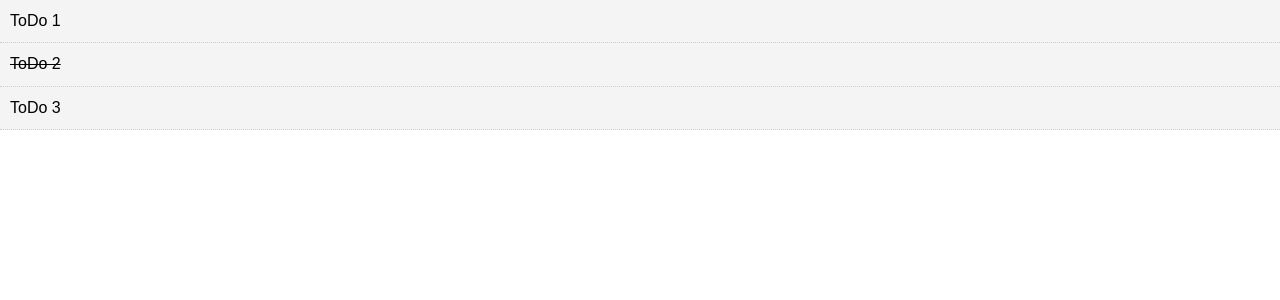
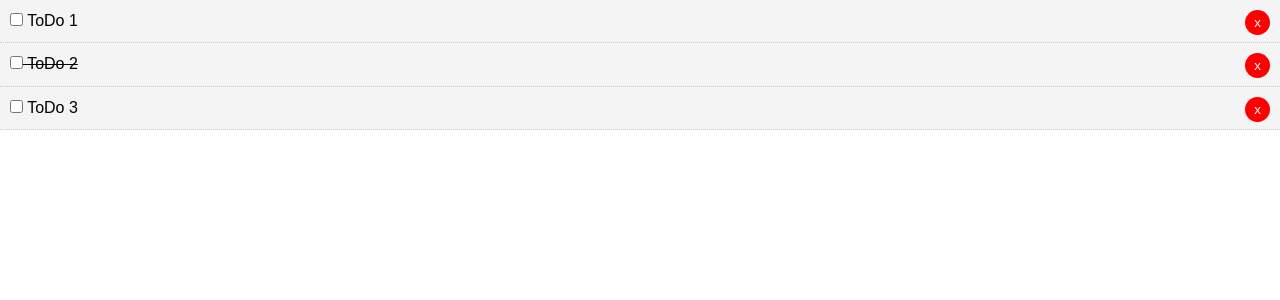
Before and after one commit to martinchong/VueProjects, a Vue app in the folder vue_test1/: page / in a window 1280 px wide. Shown: the top 300 px of the page. Built offline with nearby package versions, Linux system fonts and the light colour scheme.

Commit message:
Added Delete function to the To Do list.

```diff
--- a/vue_test1/src/App.vue
+++ b/vue_test1/src/App.vue
@@ -1,6 +1,6 @@
 <template>
   <div id="app">
-    <Todos v-bind:todos="todos"/>
+    <Todos v-bind:todos="todos" v-on:del-todo="delToDo"/>
   </div>
 </template>
 
@@ -32,6 +32,11 @@
         }
       ]
     }
+  },
+  methods: {
+    delToDo(id){
+      this.todos = this.todos.filter(todo => todo.id !== id);
+    }
   }
 }
 </script>
--- a/vue_test1/src/components/ToDoItem.vue
+++ b/vue_test1/src/components/ToDoItem.vue
@@ -1,13 +1,22 @@
 <template>
     <div class="todo-item" v-bind:class="{'is-complete':todo.completed}">
-        <p>{{todo.title}}</p>
+        <p>
+          <input type="checkbox" v-on:change="markComplete">
+          {{todo.title}}
+          <button @click="$emit('del-todo', todo.id)" class="del">x</button>
+          </p>
     </div>
 </template>
 
 <script>
 export default {
     name: "ToDoItem",
-    props: ["todo"]
+    props: ["todo"],
+    methods: {
+      markComplete(){
+        this.todo.completed = !this.todo.completed;
+      }
+      }
 }
 </script>
 
--- a/vue_test1/src/components/ToDos.vue
+++ b/vue_test1/src/components/ToDos.vue
@@ -1,7 +1,7 @@
 <template>
     <div>
         <div v-bind:key="todo.id" v-for="todo in todos">
-            <ToDoItem v-bind:todo="todo"/>
+            <ToDoItem v-bind:todo="todo" v-on:del-todo="$emit('del-todo', todo.id)"/>
         </div>
     </div>
 </template>
```
Also changed, not shown: 1 other file (tests, documents, lock files or other folders).
